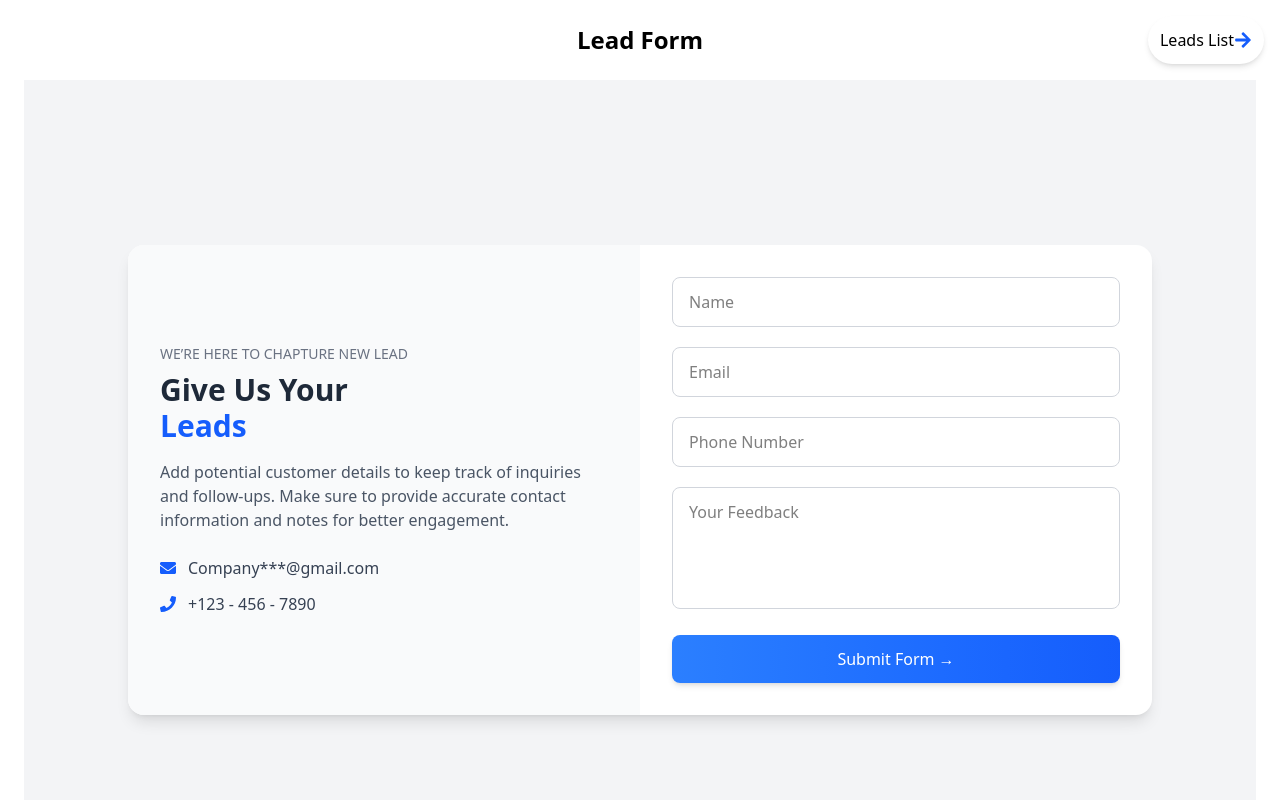
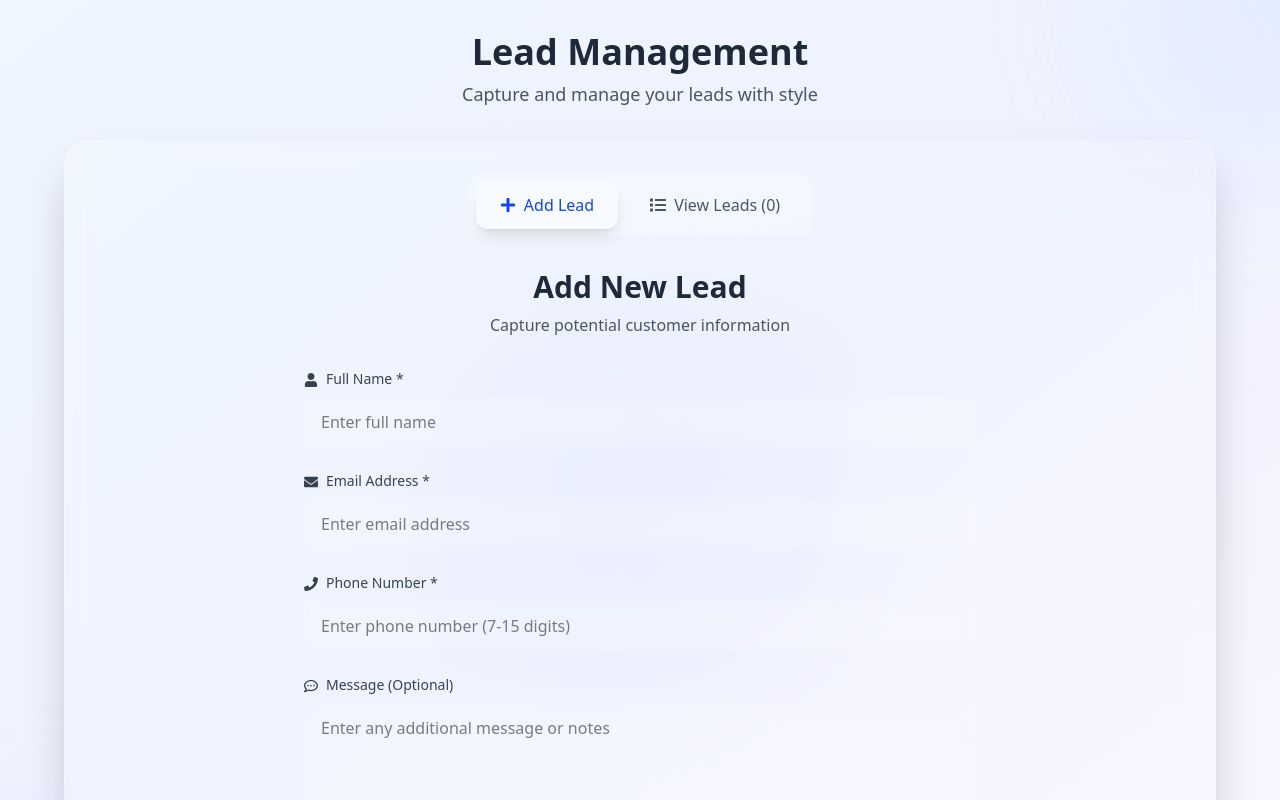
Before and after one commit to LokeshThota-Git/lead-management-design, a React (Vite) app: page / in a window 1280 px wide. Shown: the top 800 px of the page. Built offline with nearby package versions, Linux system fonts and the light colour scheme.

Commit message:
refactor: fix switch-case lexical declarations in LeadForm, remove legacy LeadForm, clean imports

```diff
--- a/index.html
+++ b/index.html
@@ -3,7 +3,7 @@
   <head>
     <meta charset="UTF-8" />
     <meta name="viewport" content="width=device-width, initial-scale=1.0" />
-    <title>Vite + React</title>
+    <title>Lead</title>
   </head>
   <body>
     <div id="root"></div>
--- a/src/App.jsx
+++ b/src/App.jsx
@@ -1,5 +1,4 @@
-import {BrowserRouter , Routes , Route} from 'react-router-dom';
-import LeadForm from './components/leadForm/LeadForm';
+import { BrowserRouter, Routes, Route, Navigate } from 'react-router-dom';
 import ShowLeads from './components/showLeads/ShowLeads';
 import LeadsPage from './pages/LeadsPage';
 
@@ -10,11 +9,15 @@ function App() {
   return (
     <>
       <BrowserRouter>
-      <Routes>
-        <Route path='/' element={<LeadForm/>}/>
-        <Route path='/showLeads' element={<ShowLeads/>}/>
-        <Route path='/leads' element={<LeadsPage/>}/>
-      </Routes>
+        <Routes>
+          <Route path='/' element={<LeadsPage />} />
+          <Route path='/leads' element={<LeadsPage />} />
+          {/* Legacy routes redirect to new module */}
+          <Route path='/showLeads' element={<Navigate to="/leads" replace />} />
+          <Route path='/legacy-form' element={<Navigate to="/leads" replace />} />
+          {/* Fallback */}
+          <Route path='*' element={<Navigate to="/leads" replace />} />
+        </Routes>
       </BrowserRouter>
       <ToastContainer position="top-right" autoClose={3000} theme="colored" />
     </>
--- a/src/components/LeadForm.jsx
+++ b/src/components/LeadForm.jsx
@@ -32,11 +32,15 @@ export default function LeadForm({ onLeadAdded }) {
       case 'name':
         return value.trim() === '' ? 'Name is required' : '';
       case 'email':
-        const emailRegex = /^[a-zA-Z0-9._%+-]+@[a-zA-Z0-9.-]+\.[a-zA-Z]{2,}$/;
-        return !emailRegex.test(value) ? 'Please enter a valid email address' : '';
+        {
+          const emailRegex = /^[a-zA-Z0-9._%+-]+@[a-zA-Z0-9.-]+\.[a-zA-Z]{2,}$/;
+          return !emailRegex.test(value) ? 'Please enter a valid email address' : '';
+        }
       case 'phone':
-        const phoneRegex = /^\d{7,15}$/;
-        return !phoneRegex.test(value.replace(/\D/g, '')) ? 'Phone must be 7-15 digits' : '';
+        {
+          const phoneRegex = /^\d{7,15}$/;
+          return !phoneRegex.test(value.replace(/\D/g, '')) ? 'Phone must be 7-15 digits' : '';
+        }
       case 'message':
         return value.length > 500 ? 'Message must be 500 characters or less' : '';
       default:
--- a/src/components/leadForm/LeadForm.jsx
+++ /dev/null
@@ -1,171 +0,0 @@
-import axios from "axios";
-import { useState } from "react";
-import {toast} from 'react-toastify';
-import { FaEnvelope, FaPhone, FaArrowRight } from "react-icons/fa";
-import { Link } from "react-router-dom";
-
-export default function LeadForm() {
-  const [formData, setFormData] = useState({
-    name: "",
-    email: "",
-    phone: "",
-    feedback: ""
-  });
-
-  const [errors, setErrors] = useState({});
-
-  const validate = () => {
-    const newErrors = {};
-    if (formData.phone && !/^\d{10}$/.test(formData.phone)) {
-      newErrors.phone = "Phone must be 10 digits";
-      toast.error("Phone number must be 10 digits")
-    }
-    if (!formData.name?.trim()) {
-      newErrors.name = "Name is required";
-    }
-    if (!formData.email?.trim()) {
-      newErrors.email = "Email is required";
-    }
-    if (!formData.feedback?.trim()) {
-      newErrors.feedback = "Feedback is required";
-    }
-    return newErrors;
-  };
-
-  const handleChange = (e) => {
-    setFormData({ ...formData, [e.target.name]: e.target.value });
-  };
-
-  const handleSubmit = async (e) => {
-    e.preventDefault();
-
-    const validationErrors = validate();
-    if (Object.keys(validationErrors).length > 0) {
-      setErrors(validationErrors);
-      return;
-    }
-      await axios.post(`${import.meta.env.VITE_BACKEND_URL}/lead/createLead`,formData).then((res)=>{
-        if(res.data.success == 1){
-          toast.success(res.data.message);
-          setFormData({ name: "", email: "", phone: "", feedback: "" });
-          setErrors({});
-        }else{
-          toast.error(res.data.message);
-        }
-      }).catch((err)=>{
-        console.log(err);
-        toast.error(err.message);
-      })
-  };
-
-  return (
-    <div className="p-6 relative">
-      <Link
-        to="/showLeads"
-        className="absolute top-4 right-4 bg-white shadow-md rounded-full p-3
-                   hover:bg-gray-100 transition duration-200 flex items-center justify-center"
-        title="Go to Leads"
-      >
-        <p>Leads List </p>
-        <FaArrowRight className="text-blue-600" size={18} />
-      </Link>
-
-      <h2 className="text-2xl font-bold mb-6 text-center">Lead Form</h2>
-    <div className="min-h-screen flex items-center justify-center bg-gray-100 px-4">
-      <div className="max-w-5xl w-full bg-white rounded-2xl shadow-lg grid grid-cols-1 md:grid-cols-2 overflow-hidden">
-
-        <div className="p-8 flex flex-col justify-center bg-gray-50">
-          <p className="text-sm text-gray-500 uppercase font-medium">
-            We’re Here To Chapture New lead
-          </p>
-          <h2 className="text-3xl font-bold text-gray-800 mt-2">
-            Give Us Your <br />
-            <span className="text-blue-600">Leads</span>
-          </h2>
-          <p className="mt-4 text-gray-600">
-            Add potential customer details to keep track of inquiries and follow-ups.
-             Make sure to provide accurate contact information and notes for better engagement.
-          </p>
-
-          <div className="mt-6 space-y-3">
-            <div className="flex items-center text-gray-700">
-              <FaEnvelope className="text-blue-600 mr-3" />
-              <span>Company***@gmail.com</span>
-            </div>
-            <div className="flex items-center text-gray-700">
-              <FaPhone className="text-blue-600 mr-3" />
-              <span>+123 - 456 - 7890</span>
-            </div>
-          </div>
-        </div>
-
-        <div className="p-8 flex items-center justify-center">
-          <form
-            onSubmit={handleSubmit}
-            className="w-full space-y-5"
-          >
-            <input
-              type="text"
-              name="name"
-              placeholder="Name"
-              value={formData.name}
-              onChange={handleChange}
-              required
-              className="w-full px-4 py-3 rounded-lg border border-gray-300 focus:outline-none focus:ring-2 focus:ring-blue-500"
-            />
-            {errors.name && (
-              <p className="text-sm text-red-600 mt-1">{errors.name}</p>
-            )}
-
-            <input
-              type="email"
-              name="email"
-              placeholder="Email"
-              value={formData.email}
-              onChange={handleChange}
-              required
-              className="w-full px-4 py-3 rounded-lg border border-gray-300 focus:outline-none focus:ring-2 focus:ring-blue-500"
-            />
-            {errors.email && (
-              <p className="text-sm text-red-600 mt-1">{errors.email}</p>
-            )}
-
-            <input
-              type="text"
-              name="phone"
-              placeholder="Phone Number"
-              value={formData.phone}
-              onChange={handleChange}
-              required
-              className="w-full px-4 py-3 rounded-lg border border-gray-300 focus:outline-none focus:ring-2 focus:ring-blue-500"
-            />
-            {errors.phone && (
-              <p className="text-sm text-red-600 mt-1">{errors.phone}</p>
-            )}
-
-            <textarea
-              name="feedback"
-              placeholder="Your Feedback"
-              value={formData.feedback}
-              onChange={handleChange}
-              required
-              rows="4"
-              className="w-full px-4 py-3 rounded-lg border border-gray-300 focus:outline-none focus:ring-2 focus:ring-blue-500 resize-none"
-            ></textarea>
-            {errors.feedback && (
-              <p className="text-sm text-red-600 mt-1">{errors.feedback}</p>
-            )}
-
-            <button
-              type="submit"
-              className="w-full flex items-center justify-center gap-2 px-6 py-3 bg-gradient-to-r from-blue-500 to-blue-600 text-white rounded-lg shadow-md hover:scale-105 transform transition"
-            >
-              Submit Form →
-            </button>
-          </form>
-        </div>
-      </div>
-    </div>
-    </div>
-  );
-}
--- a/src/utils/api.js
+++ b/src/utils/api.js
@@ -40,7 +40,8 @@ export const postLead = async (lead) => {
     const savedLeads = savedLeadsRaw ? JSON.parse(savedLeadsRaw) : [];
     const updatedLeads = [response.data, ...savedLeads];
     localStorage.setItem('leads', JSON.stringify(updatedLeads));
-  } catch (_) {
+  } catch (e) {
+    console.error('Failed to save lead to localStorage', e);
     // If localStorage is unavailable, we still return success so UI state updates
   }
 
```
Also changed, not shown: src/components/LeadList.jsx (+9 -13 lines), 1 other file (tests, documents, lock files or other folders).
